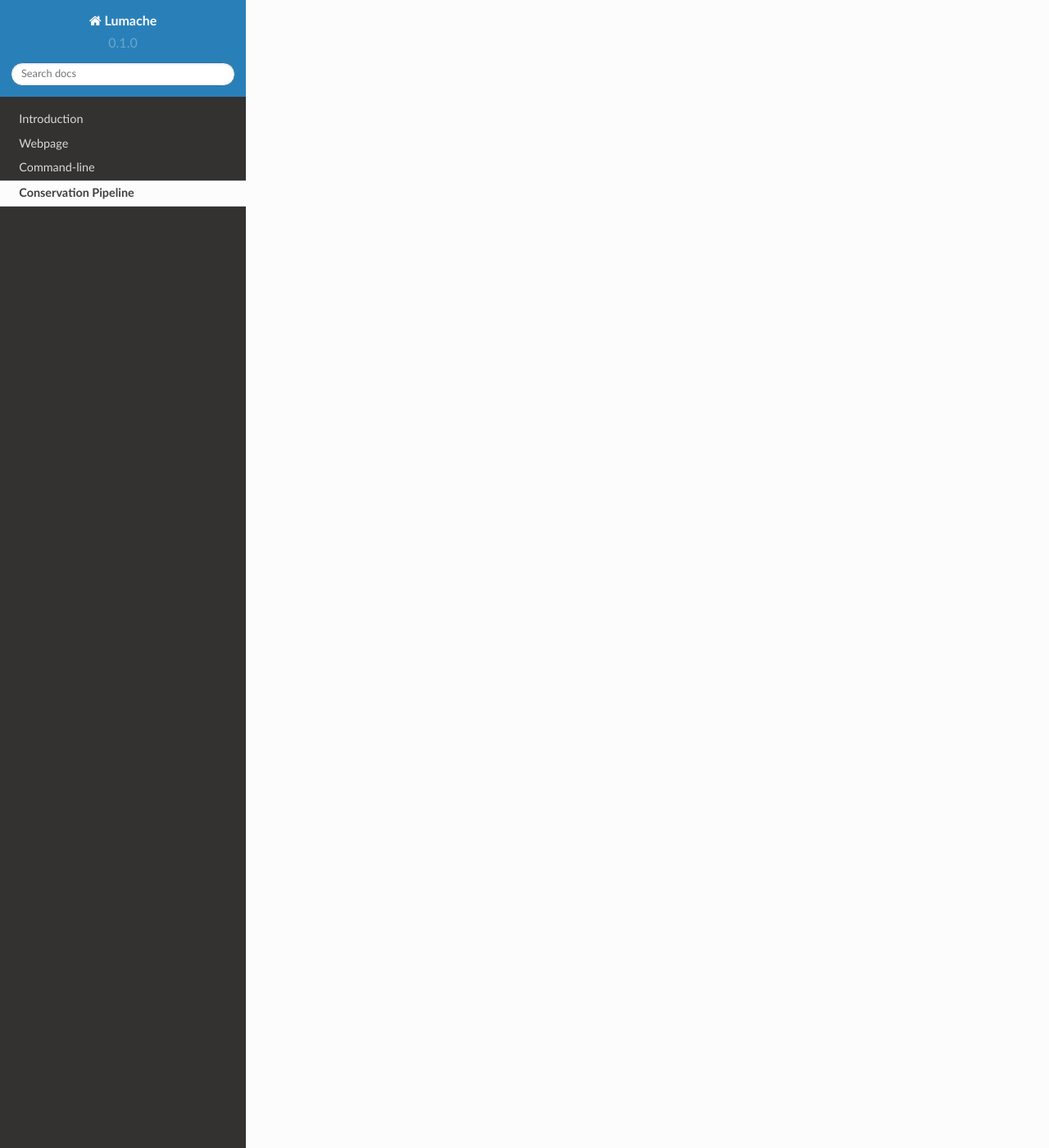
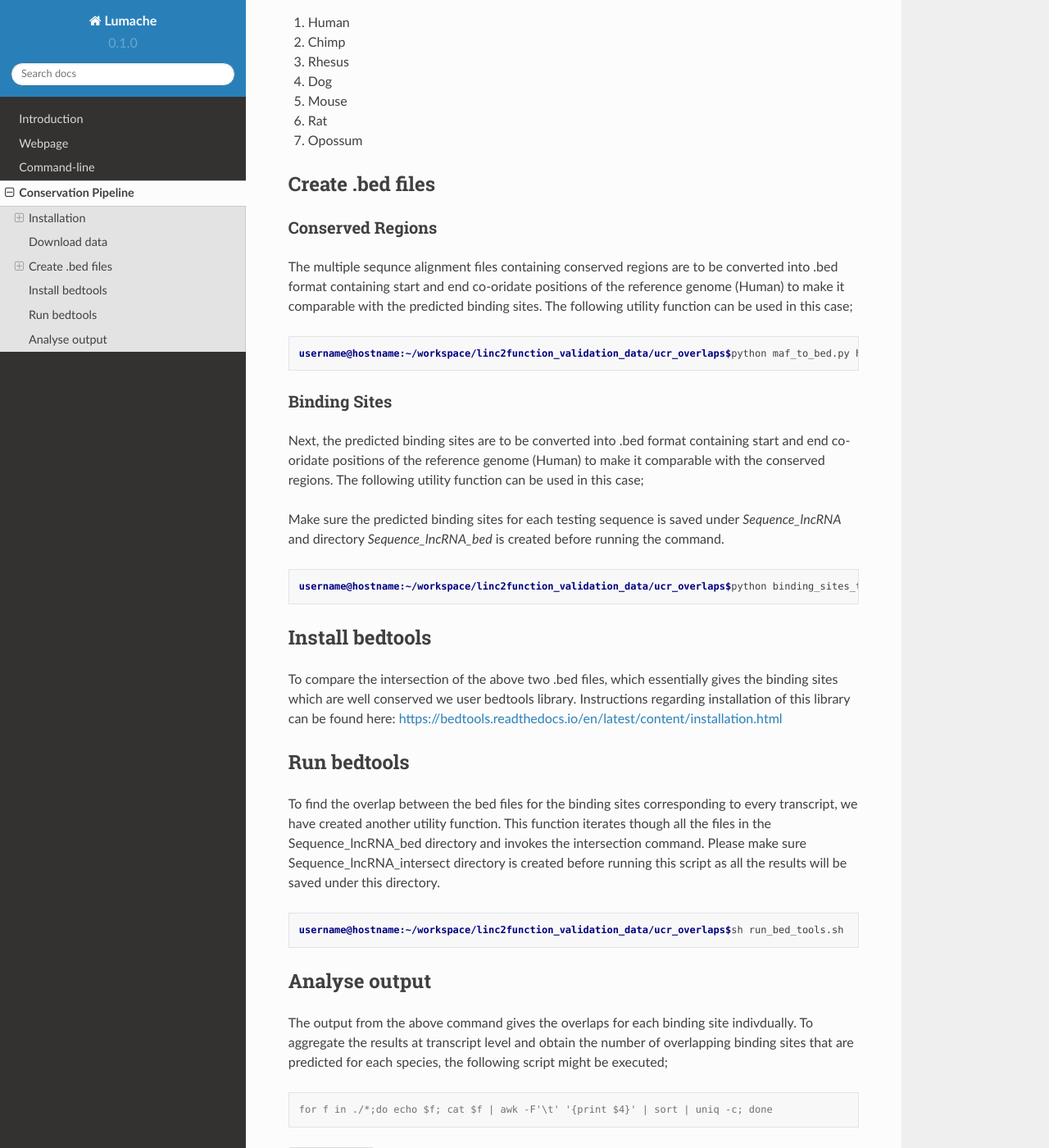
Before and after one commit to ryashpal/linc2function-tutorial, a Sphinx documentation site: the page built from docs/source/conservation_pipeline.rst, in a window 1280 px wide and 1400 px high, scrolled down 1437 px. Shown: the whole window at 82% size. Built offline with Sphinx 7.4.7 and the Read the Docs theme 2.0.0, drawn with Linux system fonts in a browser that asks for light colours; some of the changed text lies outside the part shown.

Commit message:
Update conservation_pipeline.rst

```diff
--- a/docs/source/conservation_pipeline.rst
+++ b/docs/source/conservation_pipeline.rst
@@ -1,2 +1,121 @@
 Conservation Pipeline
 ---------------------
+
+Installation
+~~~~~~~~~~~~
+
+Follow the below steps to install linc2function_validation_data in your computer.
+
+
+Login
+"""""
+
+Upon login to a system and opening a terminal, the following prompt should appear, where the ``user`` is the user name and the ``hostname`` is the hostname of the system.
+
+.. code-block:: console
+
+   user@hostname:~$
+
+
+Change directory
+""""""""""""""""
+
+From the home directory which will be open by default, change to a suitable directory on your computer where the utility needs to be installed. For example, in this tutorial we have changed to ``workspace`` directory.
+
+.. code-block:: console
+
+   user@hostname:~$ cd workspace
+
+Clone
+"""""
+
+In the workspace directory, clone the current version of linc2function_validation_data repository from the GitHub.
+
+.. code-block:: console
+
+    username@hostname:~/workspace$git clone https://gitlab.com/yram0006/linc2function_validation_data.git
+
+Open linc2function_validation_data
+""""""""""""""""""""""""""""""""""
+
+Open the linc2function_validation_data directory that is downloaded from GitHub after cloning.
+
+.. code-block:: console
+
+    username@hostname:~/workspace/linc2function_validation_data$cd linc2function_validation_data
+
+Open ucr_overlaps
+"""""""""""""""""
+
+Open the ucr_overlaps directory that is downloaded from GitHub after cloning.
+
+.. code-block:: console
+
+    username@hostname:~/workspace/linc2function_validation_data$cd ucr_overlaps
+
+Download data
+~~~~~~~~~~~~~
+
+Download the multiple sequence alignment file `hg38.7way.maf.gz` from https://hgdownload.soe.ucsc.edu/goldenPath/hg38/multiz7way/ by running the following command;
+
+.. code-block:: console
+
+    username@hostname:~/workspace/linc2function_validation_data/ucr_overlaps$wget https://hgdownload.soe.ucsc.edu/goldenPath/hg38/multiz7way/hg38.7way.maf.gz
+
+From this file, we can obtain the well conserved regions amonst 7 different species;
+
+1. Human
+2. Chimp
+3. Rhesus
+4. Dog
+5. Mouse
+6. Rat
+7. Opossum
+
+
+Create .bed files
+~~~~~~~~~~~~~~~~~
+
+Conserved Regions
+"""""""""""""""""
+
+The multiple sequnce alignment files containing conserved regions are to be converted into .bed format containing start and end co-oridate positions of the reference genome (Human) to make it comparable with the predicted binding sites. The following utility function can be used in this case;
+
+.. code-block:: console
+
+    username@hostname:~/workspace/linc2function_validation_data/ucr_overlaps$python maf_to_bed.py hg38.7way.maf hg38.7way.bed
+
+Binding Sites
+"""""""""""""
+
+Next, the predicted binding sites are to be converted into .bed format containing start and end co-oridate positions of the reference genome (Human) to make it comparable with the conserved regions. The following utility function can be used in this case;
+
+Make sure the predicted binding sites for each testing sequence is saved under `Sequence_lncRNA` and directory `Sequence_lncRNA_bed` is created before running the command.
+
+.. code-block:: console
+
+    username@hostname:~/workspace/linc2function_validation_data/ucr_overlaps$python binding_sites_to_bed.py
+
+Install bedtools
+~~~~~~~~~~~~~~~~
+
+To compare the intersection of the above two .bed files, which essentially gives the binding sites which are well conserved we user bedtools library. Instructions regarding installation of this library can be found here: https://bedtools.readthedocs.io/en/latest/content/installation.html
+
+Run bedtools
+~~~~~~~~~~~~
+
+To find the overlap between the bed files for the binding sites corresponding to every transcript, we have created another utility function. This function iterates though all the files in the Sequence_lncRNA_bed directory and invokes the intersection command. Please make sure Sequence_lncRNA_intersect directory is created before running this script as all the results will be saved under this directory.
+
+.. code-block:: console
+
+    username@hostname:~/workspace/linc2function_validation_data/ucr_overlaps$sh run_bed_tools.sh
+
+
+Analyse output
+~~~~~~~~~~~~~~
+
+The output from the above command gives the overlaps for each binding site indivdually. To aggregate the results at transcript level and obtain the number of overlapping binding sites that are predicted for each species, the following script might be executed;
+
+.. code-block:: console
+
+  for f in ./*;do echo $f; cat $f | awk -F'\t' '{print $4}' | sort | uniq -c; done
```
